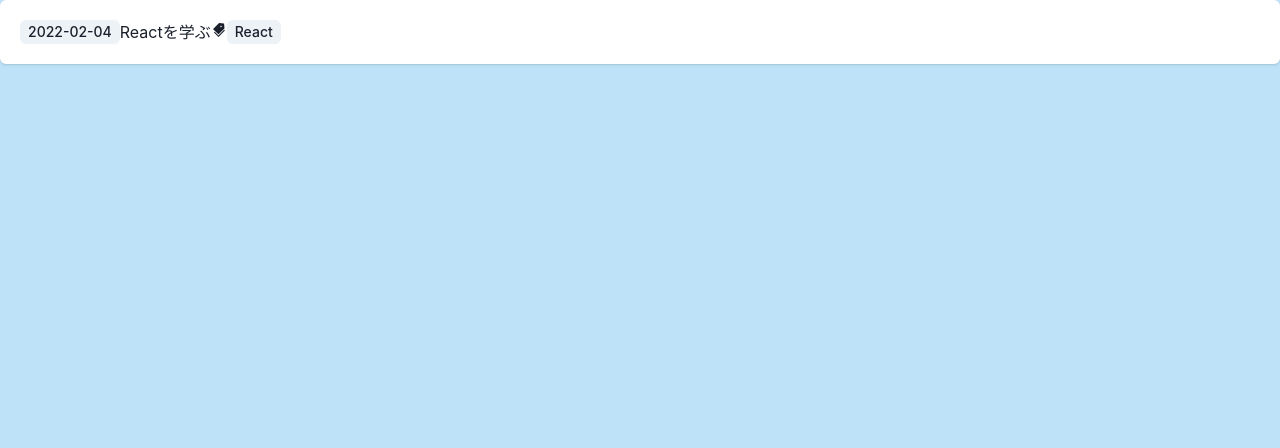
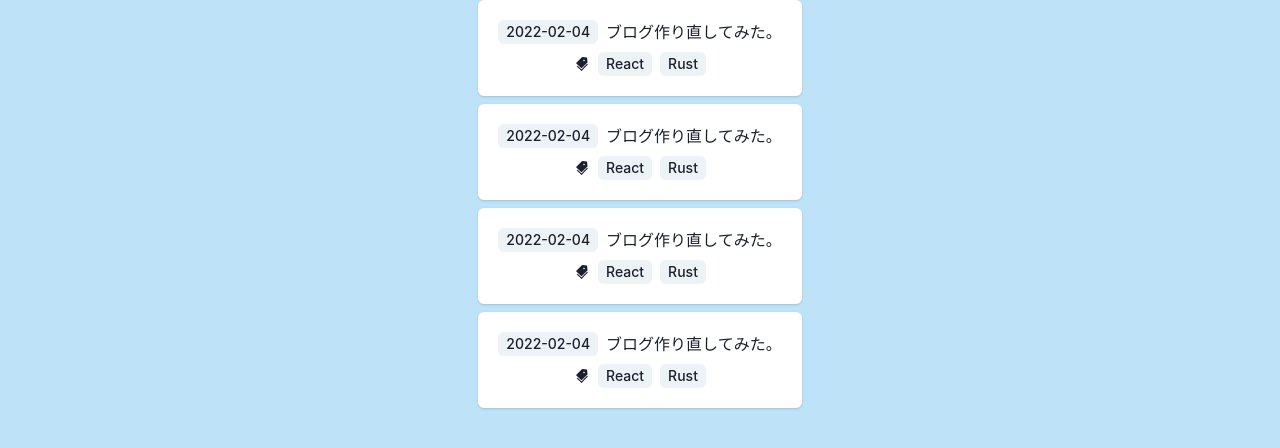
Before and after one commit to Acasune/acasune-tech-blog, a Next.js app: page / in a window 1280 px wide. Shown: the top 448 px of the page. Built offline with nearby package versions, Linux system fonts and the light colour scheme.

Commit message:
add test data

```diff
--- a/src/components/molecules/EntryCard/index.tsx
+++ b/src/components/molecules/EntryCard/index.tsx
@@ -1,22 +1,30 @@
-import { Card, CardBody, Icon, Tag } from '@chakra-ui/react'
+import { Card, CardBody, HStack, Icon, Tag, VStack } from '@chakra-ui/react'
 import Link from 'next/link'
 import { AiFillTags } from 'react-icons/ai'
 
-interface EntryCardProps {
+export interface EntryCardProps {
   date: string
   link: string
-  tag: string
+  tags: string[]
   title: string
 }
 
-export const EntryCard = ({ date, link, tag, title }: EntryCardProps) => {
+export const EntryCard = ({ date, link, tags, title }: EntryCardProps) => {
   return (
     <Card>
       <CardBody>
-        <Tag>{date}</Tag>
-        <Link href={link}>{title}</Link>
-        <Icon as={AiFillTags} />
-        <Tag>{tag}</Tag>
+        <VStack>
+          <HStack>
+            <Tag>{date}</Tag>
+            <Link href={link}>{title}</Link>
+          </HStack>
+          <HStack>
+            <Icon as={AiFillTags} />
+            {tags.map((t, i) => (
+              <Tag key={i}>{t}</Tag>
+            ))}
+          </HStack>
+        </VStack>
       </CardBody>
     </Card>
   )
--- /dev/null
+++ b/src/components/organisms/EntryList/index.tsx
@@ -0,0 +1,32 @@
+import { VStack } from '@chakra-ui/react'
+import { EntryCard } from '@/components/molecules/EntryCard'
+
+export interface EntryMeta {
+  entry_id: number
+  date: string
+  link: string
+  tags: string[]
+  title: string
+}
+
+interface EntryListProps {
+  entries: EntryMeta[]
+}
+
+const EntryList = ({ entries }: EntryListProps) => {
+  return (
+    <VStack>
+      {entries.map((ent) => (
+        <EntryCard
+          key={ent.entry_id}
+          date={ent.date}
+          link={ent.link}
+          tags={ent.tags}
+          title={ent.title}
+        ></EntryCard>
+      ))}
+    </VStack>
+  )
+}
+
+export default EntryList
--- a/src/pages/index.tsx
+++ b/src/pages/index.tsx
@@ -1,17 +1,42 @@
 import { ChakraProvider } from '@chakra-ui/react'
 
 import { theme } from './Theme'
-import { EntryCard } from 'components/molecules/EntryCard'
+import EntryList, { EntryMeta } from '@/components/organisms/EntryList'
 
 export default function App() {
+  const data: EntryMeta[] = [
+    {
+      entry_id: 1,
+      date: '2022-02-04',
+      link: 'https://acasu.net',
+      tags: ['React', 'Rust'],
+      title: 'ブログ作り直してみた。',
+    },
+    {
+      entry_id: 2,
+      date: '2022-02-04',
+      link: 'https://acasu.net',
+      tags: ['React', 'Rust'],
+      title: 'ブログ作り直してみた。',
+    },
+    {
+      entry_id: 3,
+      date: '2022-02-04',
+      link: 'https://acasu.net',
+      tags: ['React', 'Rust'],
+      title: 'ブログ作り直してみた。',
+    },
+    {
+      entry_id: 4,
+      date: '2022-02-04',
+      link: 'https://acasu.net',
+      tags: ['React', 'Rust'],
+      title: 'ブログ作り直してみた。',
+    },
+  ]
   return (
     <ChakraProvider theme={theme}>
-      <EntryCard
-        date={'2022-02-04'}
-        link={'http://acasu.net/'}
-        tag={'React'}
-        title={'Reactを学ぶ'}
-      />
+      <EntryList entries={data} />
     </ChakraProvider>
   )
 }
```
